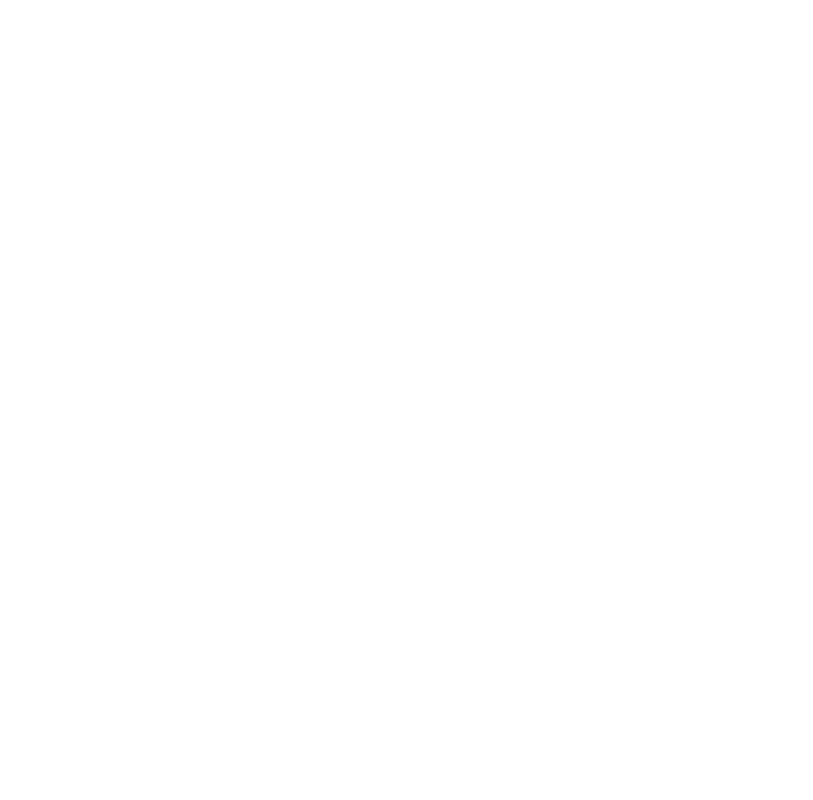
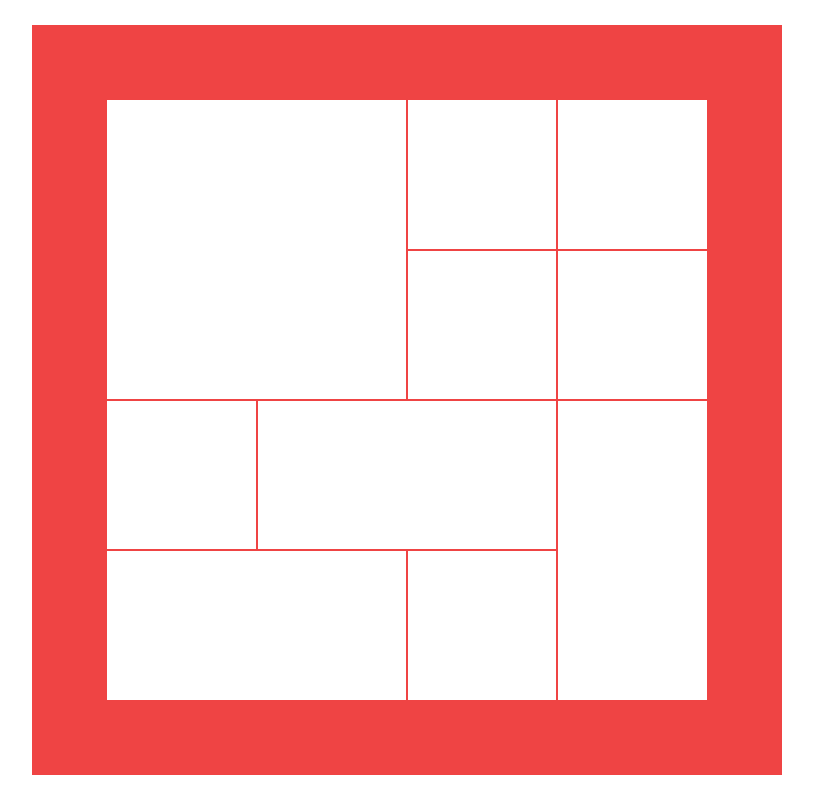
Before and after one commit to deleusec/tailwindcss-grid-5, a website: page index.html in a window 1280 px wide. Shown: the whole page, without its empty margins (233-1046 px from the left). Drawn offline with nearby package versions, Linux system fonts and the light colour scheme; files that its build step writes are made by us from their sources.

Commit message:
grid layout

```diff
--- a/index.html
+++ b/index.html
@@ -7,6 +7,19 @@
     <link rel="stylesheet" href="./dist/output.css">
 </head>
 <body>
-
+    <div class="w-full h-screen flex justify-center items-center">
+        <div class="w-full max-w-[750px] aspect-square bg-red-500 grid grid-cols-10 grid-rows-10 gap-[2px]">
+            <div class="bg-white col-start-2 col-span-4 row-start-2 row-span-4"></div>
+            <div class="bg-white col-start-6 col-span-2 row-start-2 row-span-2"></div>
+            <div class="bg-white col-start-6 col-span-2 row-start-4 row-span-2"></div>
+            <div class="bg-white col-start-8 col-span-2 row-start-2 row-span-2"></div>
+            <div class="bg-white col-start-8 col-span-2 row-start-4 row-span-2"></div>
+            <div class="bg-white col-start-2 col-span-2 row-start-6 row-span-2"></div>
+            <div class="bg-white col-start-4 col-span-4 row-start-6 row-span-2"></div>
+            <div class="bg-white col-start-8 col-span-2 row-start-6 row-span-4"></div>
+            <div class="bg-white col-start-2 col-span-4 row-start-8 row-span-2"></div>
+            <div class="bg-white col-start-6 col-span-2 row-start-8 row-span-2"></div>
+        </div>
+    </div>
 </body>
 </html>
--- a/package.json
+++ b/package.json
@@ -3,6 +3,6 @@
 		"tailwindcss": "^3.3.5"
 	},
 	"scripts": {
-		"dev": "npx tailwindcss -i ./src/main.css -o ./dist/output.css"
+		"dev": "npx tailwindcss -i ./src/main.css -o ./dist/output.css --watch"
 	}
 }
--- a/tailwind.config.js
+++ b/tailwind.config.js
@@ -2,7 +2,14 @@
 module.exports = {
   content: ["./**/*.{html,js}"],
   theme: {
-    extend: {},
+    extend: {
+      gridTemplateColumns: {
+        '10': 'repeat(10, minmax(0, 1fr))',
+      },
+      gridTemplateRows: {
+        '10': 'repeat(10, minmax(0, 1fr))',
+      },
+    },
   },
   plugins: [],
 }
```
Also changed, not shown: 1 other file.
